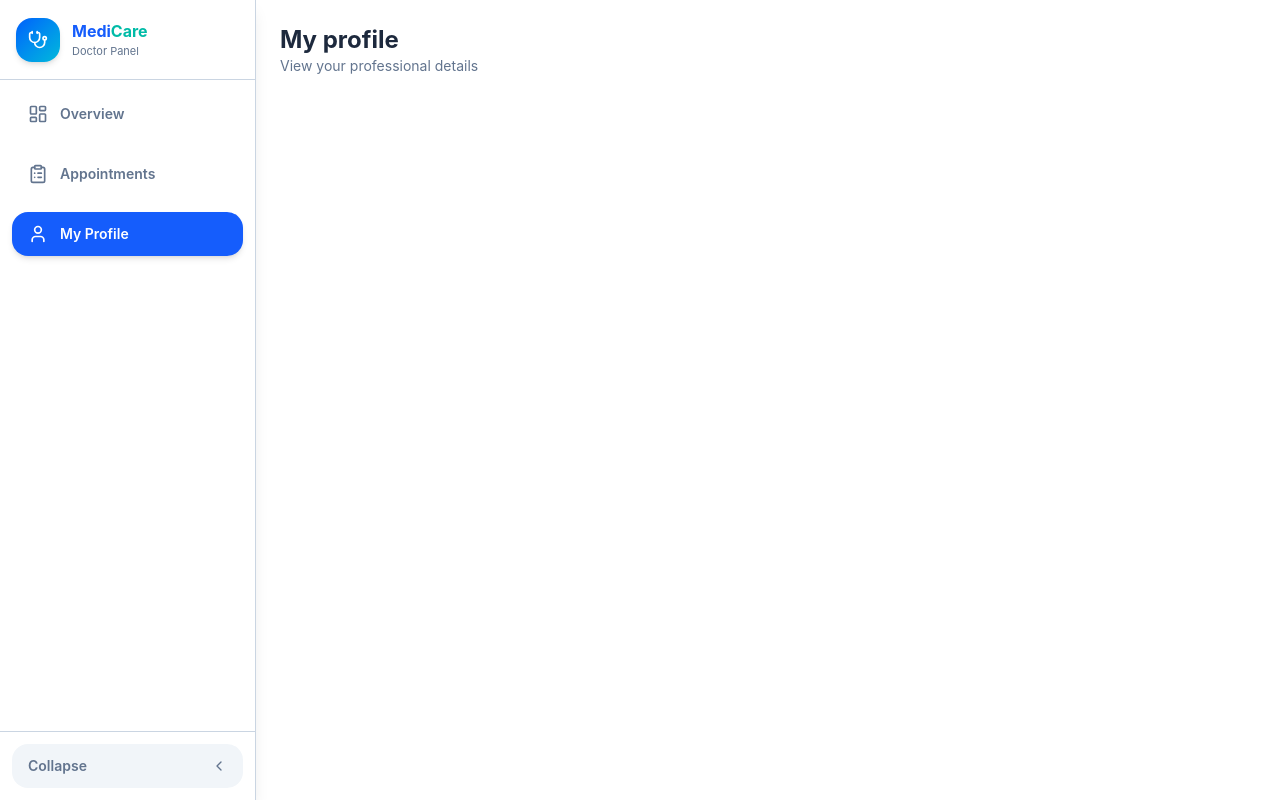
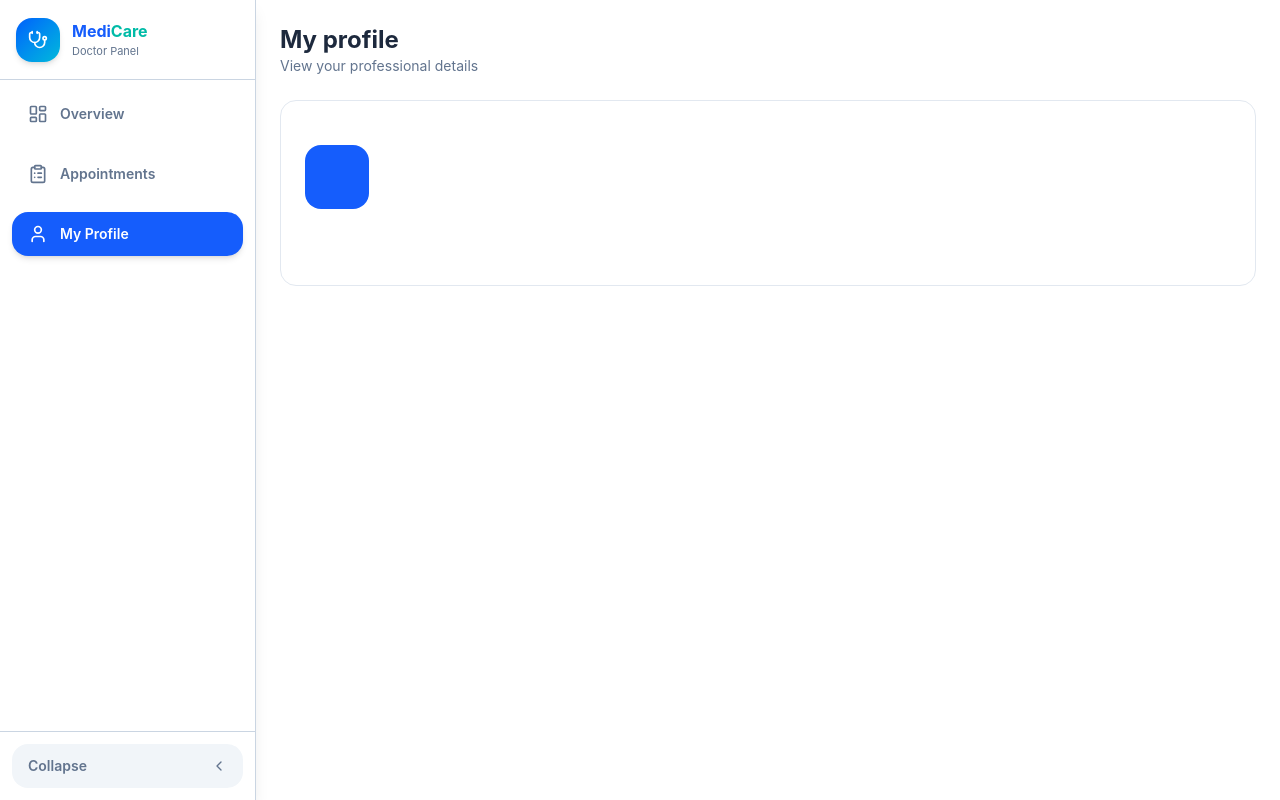
Before and after one commit to Tanineymar/Hospital-management, a React (Vite) app in the folder frontend/: page /doctor/myprofile in a window 1280 px wide. Built offline with nearby package versions, Linux system fonts and the light colour scheme; no server answers.

Commit message:
doctor dasboard

```diff
--- a/frontend/src/pages/doctor/Profile.jsx
+++ b/frontend/src/pages/doctor/Profile.jsx
@@ -1,12 +1,12 @@
-import {User , Mail , Stethoscope, GraduationCap, Clock ,IndianRupee ,BadgeCheck, FileText} from 'lucide-react'
+import { User, Mail, Stethoscope, GraduationCap, Clock, IndianRupee, BadgeCheck, FileText } from 'lucide-react'
 import API from "../../api/axios.js"
 import { useEffect, useState } from 'react'
 
-function Field({icon: Icon , label, value}){
-  return(
+function Field({ icon: Icon, label, value }) {
+  return (
     <div>
       <label className='flex items-center gap-2 text-xs font-semibold text-slate-500 mb-2'>
-        <Icon size={14}/>
+        <Icon size={14} />
         {label}
       </label>
       <div className='border border-slate-100 bg-slate-50 rounded-xl px-4 py-3 text-slate-700 font-medium'>
@@ -16,37 +16,57 @@ function Field({icon: Icon , label, value}){
   )
 }
 
-function Profile(){
-  const [Profile ,setProfile] = useState(null)
-  const[loading ,  setLoading]= useState(true)
+function Profile() {
+  const [Profile, setProfile] = useState(null)
+  const [loading, setLoading] = useState(true)
 
-  useEffect(()=>{
+  useEffect(() => {
     API.get("/doctor/profile/me")
-    .then((res)=>{
+      .then((res) => {
         setProfile(res.data.doctor)
         console.log(res.data.doctor)
       })
-    .catch((error)=>{
+      .catch((error) => {
         console.log(error)
       })
-    .finally(()=>{
+      .finally(() => {
         setLoading(false)
       })
-  },[])
+  }, [])
 
-  if(loading){
-    return(
+  if (loading) {
+    return (
       <div className='flex justify-center items-center text-center '>
-        Loading...
+        Loading your profile...
       </div>
     )
   }
-  return(
+  return (
     <div className='space-y-6'>
 
       <div>
         <h1 className='text-2xl font-bold text-slate-800'>My profile</h1>
         <p className='text-sm text-slate-500'>View your professional details</p>
+      </div>
+
+      <div className='bg-white border border-slate-200 rounded-2xl p-6'>
+        {/* avatar */}
+        <div className='flex justify-between py-5'>
+          <div className=' flex items-center gap-4 mb-8'>
+            <div className='w-16 h-16 rounded-2xl bg-blue-600 text-white flex items-center text-2xl justify-center font-bold'>
+              {Profile?.user?.name?.charAt(0)}
+            </div>
+            {/* /Info */}
+            <div>
+            <h2 className='text-xl font-bold text-slate-800'>{Profile?.user?.name}</h2>
+            <p className='text-sm text-slate-600'>{Profile?.specialization}</p>
+            <p className='text-xs text-slate-500'>{Profile?.user?.email}</p>
+          </div>
+          </div>
+
+
+        </div>
+
       </div>
 
     </div>
```
Lines whose indentation alone changed are shown as unchanged.
